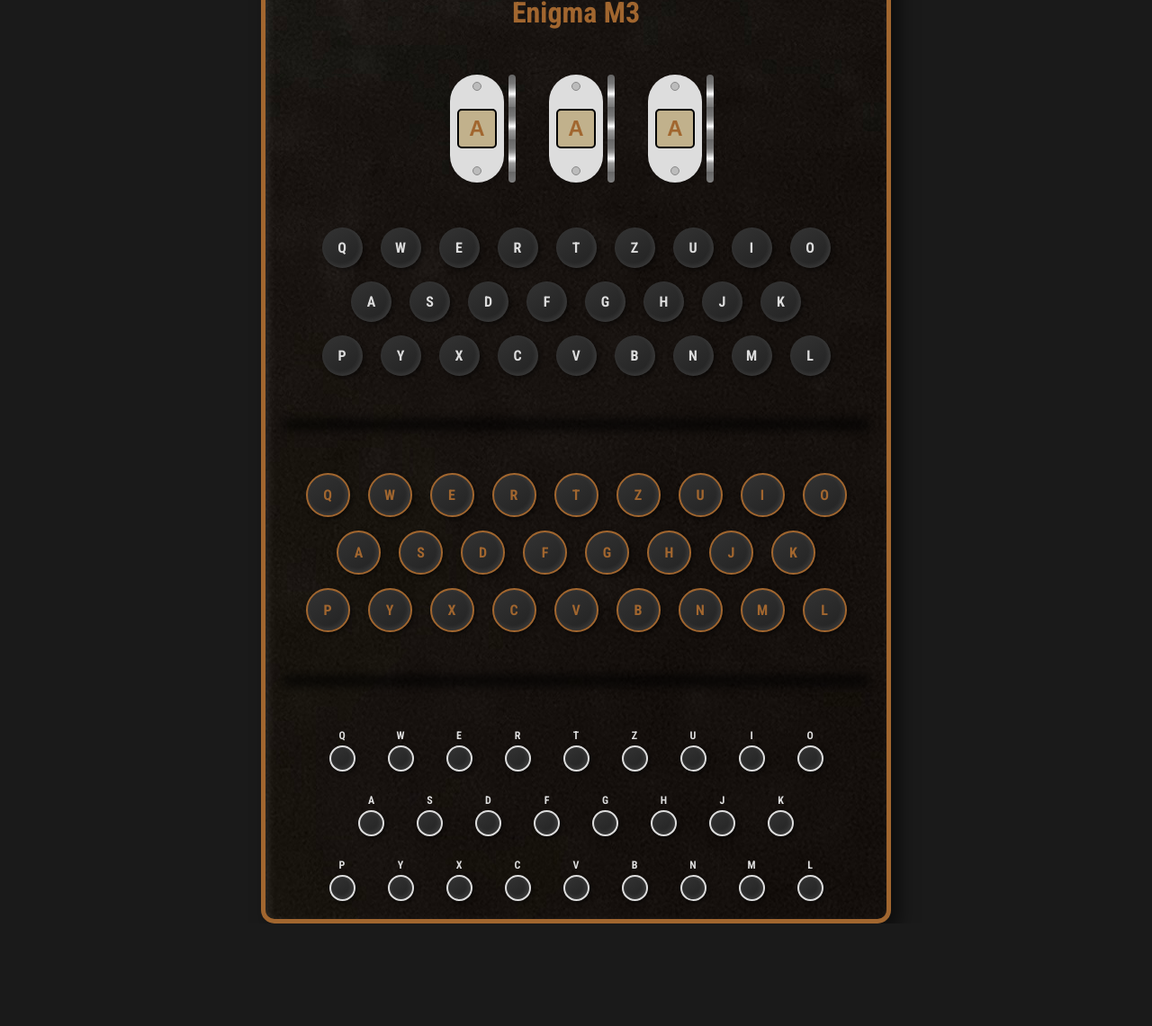
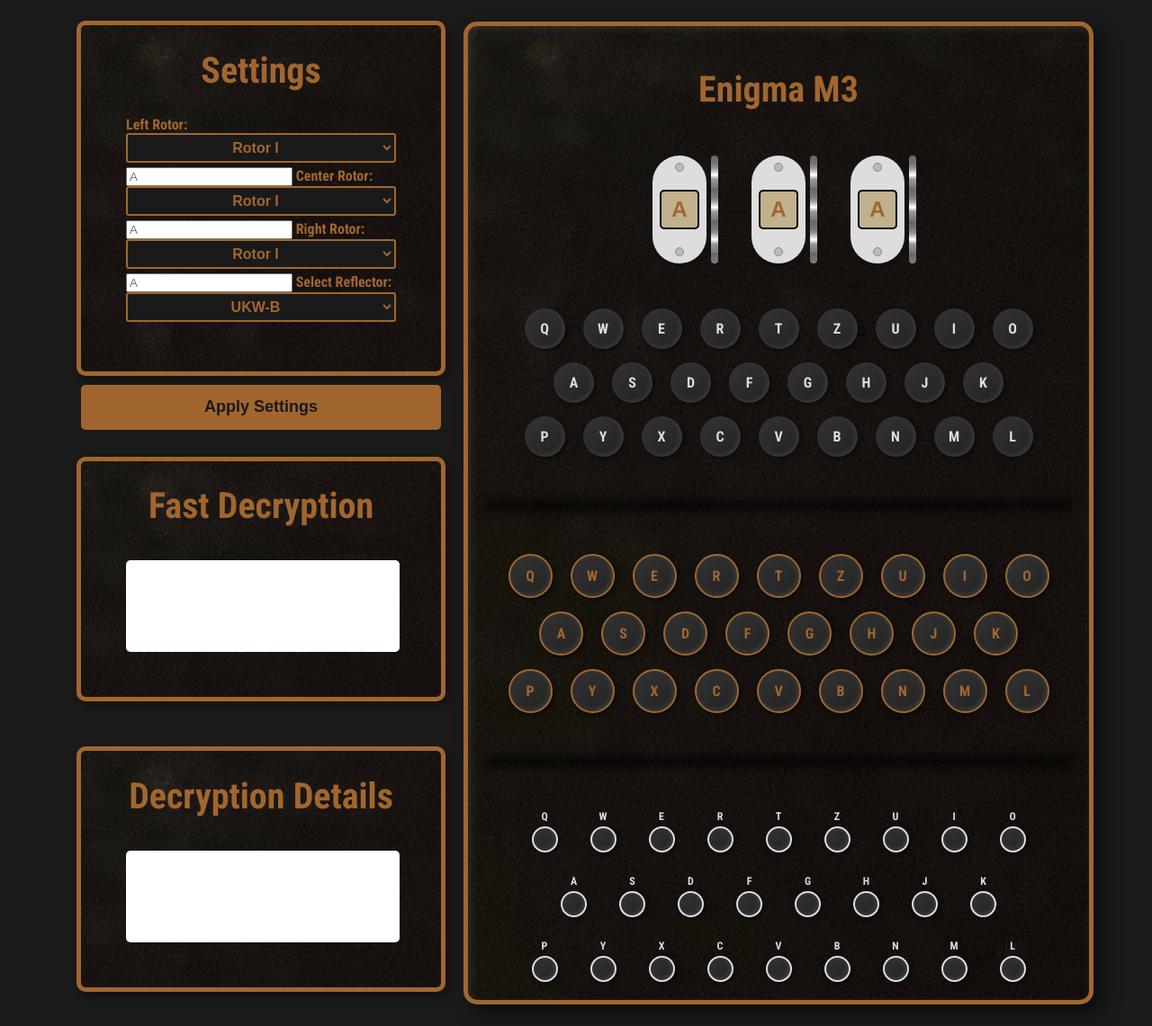
Before and after one commit to Neocle/EnigmaMachine, a Flask app: page / in a window 1280 px wide. Shown: the whole page at 90% size. Before the commit the page ends 1027 px from the top, so only its background shows below. Run offline with Flask 3, Linux system fonts and the light colour scheme.

Commit message:
finally a working version

```diff
--- a/app.py
+++ b/app.py
@@ -1,10 +1,50 @@
-from flask import Flask, render_template
+from flask import Flask, render_template, request, session, jsonify
+from modules.classe_enigma import Enigma
 
 app = Flask(__name__)
+app.secret_key = "clétrèssécurisétqt"
 
 @app.route('/')
 def home():
+    if "enigma" not in session:
+        session["rotor1"] = "1"
+        session["rotor2"] = "2"
+        session["rotor3"] = "3"
+        session["reflector"] = "1"
+
     return render_template("index.html")
+
+@app.route('/set_enigma', methods=['POST'])
+def set_enigma():
+    data = request.get_json()
+    session["rotor1"] = data.get("rotor1")
+    session["rotor2"] = data.get("rotor2")
+    session["rotor3"] = data.get("rotor3")
+
+    session["start1"] = data["start1"]
+    session["start2"] = data["start2"]
+    session["start3"] = data["start3"]
+
+    session["reflector"] = data.get("reflector")
+
+    return jsonify({"message": "Settings updated"})
+
+@app.route('/decrypt', methods=['POST'])
+def decrypt():
+    data = request.get_json()
+    letter = data.get("letter")
+
+    if not letter or len(letter) != 1:
+        return jsonify({"error": "Invalid letter"}), 400
+
+    print(session)
+
+    enigma = Enigma(session["rotor1"], session["rotor2"], session["rotor3"], session["reflector"])
+    enigma.Set_Configuration_depart(session["start1"], session["start2"], session["start3"])
+
+    decrypted_letter = enigma.Decodagelettre(letter)
+
+    return jsonify({"decrypted": decrypted_letter})
 
 if __name__ == '__main__':
     app.run(debug=True, port=8080)
--- a/modules/classe_reflecteur.py
+++ b/modules/classe_reflecteur.py
@@ -31,8 +31,8 @@
                 - reflecteur à renvoie [17, 3, 14, 1, 9, 13, 19, 10, 21, 4, 7, 12, 11, 5, 2, 22, 25, 0, 23, 6, 24, 8, 15, 18, 20, 16]
                 - id à "UKW-C"
         """
-        self.reflecteur = REFLECTEURS[numero -1]["lettres"]
-        self.id = REFLECTEURS[numero - 1]["id"]
+        self.reflecteur = REFLECTEURS[int(numero) -1]["lettres"]
+        self.id = REFLECTEURS[int(numero) - 1]["id"]
 
     def Get_num_reflecteur(self):
         """
@@ -70,4 +70,4 @@
     mon_reflecteur = Reflecteur(2)
     print(mon_reflecteur.reflecteur)
     print(mon_reflecteur.id)
-    print(mon_reflecteur.passage_dans_reflecteur(8))
+    print(mon_reflecteur.passage_dans_reflecteur(16))
--- a/static/css/style.css
+++ b/static/css/style.css
@@ -1,6 +1,5 @@
 @import url('https://fonts.googleapis.com/css2?family=Roboto+Condensed:wght@700&display=swap');
 
-/* General Styling */
 body {
     background-color: #1a1a1a;
     color: #A1662F;
@@ -8,11 +7,12 @@
     display: flex;
     justify-content: center;
     align-items: center;
-    height: 120vh;
-    overflow: auto;
 }
 
-/* Enigma Machine Container */
+h1 {
+    text-align: center;
+}
+
 .enigma {
     width: 650px;
     background-image: url('../images/enigma_bg.jpeg');
@@ -22,9 +22,78 @@
                 inset 3px 3px 10px rgba(255, 255, 255, 0.1);
     padding: 20px;
     text-align: center;
+    overflow: auto;
 }
 
-/* Rotors */
+.settings-panel {
+    background-image: url('../images/enigma_bg.jpeg');
+    border: 5px solid #A1662F;
+    margin: 10px;
+    margin-bottom: 0px;
+    padding: 50px;
+    padding-top: 0px;
+    width: 300px;
+    text-align: left;
+    border-radius: 10px;
+    box-shadow: 5px 5px 10px rgba(0, 0, 0, 0.3);
+}
+
+.apply-settings {
+    width: 400px;
+    height: 50px;
+    font-size: 18px;
+    font-weight: bold;
+    color: #1a1a1a;
+    background: #A1662F;
+    border: 2px solid #A1662F;
+    border-radius: 5px;
+    cursor: pointer;
+    transition: all 0.3s ease-in-out;
+}
+
+select {
+    width: 100%;
+    padding: 5px;
+    font-size: 16px;
+    color: #A1662F;
+    background: #1a1a1a;
+    border: 2px solid #A1662F;
+    border-radius: 3px;
+    outline: none;
+    font-weight: bold;
+    text-align: center;
+    margin-bottom: 5px;
+}
+
+select:hover {
+    border-color: #814E23;
+}
+
+select:focus {
+    box-shadow: 0 0 5px #A1662F;
+}
+
+.apply-settings:hover {
+    background: #814E23;
+    border-color: #814E23;
+}
+
+.apply-settings:active {
+    transform: scale(0.95);
+}
+
+.settings-group {
+    margin-bottom: 10px;
+}
+
+.settings-group label {
+    display: block;
+    font-size: 18px;
+    font-weight: bold;
+    margin-bottom: 5px;
+    color: #A1662F;
+}
+
 .rotor-container {
     display: flex;
     justify-content: center;
@@ -121,7 +190,6 @@
     filter: blur(6px);
 }
 
-/* Lampboard and Keyboard */
 .lampboard, .keyboard {
     display: flex;
     flex-direction: column;
@@ -138,19 +206,16 @@
     margin-top: 20px;
 }
 
-/* Ensure rows are centered */
 .row {
     display: flex;
     justify-content: center;
     gap: 20px;
 }
 
-/* Spacers to create staggered effect */
 .spacer {
     width: 50px;
 }
 
-/* Key and Lamp styling */
 .key {
     width: 45px;
     height: 45px;
@@ -218,23 +283,48 @@
     border: 2px solid #814E23;
 }
 
-.key:active {
-    width: 40px;
-    height: 40px;
+.key:active, .key.active {
+    transform: scale(0.9);
     color: #814E23;
-    border: 5px solid #814E23;
 }
-
-.key.active {
-    width: 40px;
-    height: 40px;
-    color: #814E23;
-    border: 5px solid #814E23;
-}
-
 
 .lamp.active {
     color: #fff;
     background: #fff;
     box-shadow: 0 0 20px #fff;
 }
+
+.decryption-container {
+    display: flex;
+    flex-direction: column;
+    align-items: center;
+    gap: 10px;
+    margin-top: 5px;
+    margin-bottom: 10px;
+}
+
+.fast-decryption, .decryption-details {
+    background-image: url('../images/enigma_bg.jpeg');
+    border: 5px solid #A1662F;
+    margin: 20px;
+    padding: 50px;
+    padding-top: 0px;
+    width: 300px;
+    text-align: center;
+    border-radius: 10px;
+    box-shadow: 5px 5px 10px rgba(0, 0, 0, 0.3);
+}
+
+h1 {
+    font-size: 40px;
+    color: #A1662F;
+}
+
+.fast-decryption input, .decryption-details input {
+    width: 100%;
+    height: 100px;
+    border: none;
+    border-radius: 5px;
+    margin-top: 10px;
+    font-size: 16px;
+}
--- a/static/js/script.js
+++ b/static/js/script.js
@@ -66,13 +66,58 @@
         setTimeout(() => keyElement.classList.remove("active"), 500);
     }
 });
+
+function applySettings() {
+    const rotor1 = document.getElementById("rotor1").value;
+    const rotor2 = document.getElementById("rotor2").value;
+    const rotor3 = document.getElementById("rotor3").value;
+
+    const start1 = document.getElementById("start1").value.toUpperCase() || "A";
+    const start2 = document.getElementById("start2").value.toUpperCase() || "A";
+    const start3 = document.getElementById("start3").value.toUpperCase() || "A";
+
+    const reflector = document.getElementById("reflector").value;
+
+    if (!/^[A-Z]$/.test(start1) || !/^[A-Z]$/.test(start2) || !/^[A-Z]$/.test(start3)) {
+        alert("Rotor positions must be a single letter (A-Z)!");
+        return;
+    }
+
+    document.getElementById("rotor1-label").textContent = start1;
+    document.getElementById("rotor2-label").textContent = start2;
+    document.getElementById("rotor3-label").textContent = start3;
+
+    fetch('/set_enigma', {
+        method: 'POST',
+        headers: { 'Content-Type': 'application/json' },
+        body: JSON.stringify({
+            rotor1, start1,
+            rotor2, start2,
+            rotor3, start3,
+            reflector
+        })
+    }).then(response => response.json()).then(data => {
+        console.log("Settings saved:", data);
+    }).catch(error => console.error("Error:", error));
+}
+
 function pressKey(letter) {
     document.querySelectorAll(".lamp").forEach(lamp => lamp.classList.remove("active"));
-    const lamp = document.getElementById(`L-${letter}`);
-    if (lamp) {
-        lamp.classList.add("active");
-        setTimeout(() => {
-            lamp.classList.remove("active");
-        }, 500);
-    }
+
+    fetch("/decrypt", {
+        method: "POST",
+        headers: { "Content-Type": "application/json" },
+        body: JSON.stringify({ letter })
+    })
+    .then(response => response.json())
+    .then(data => {
+        if (data.decrypted) {
+            const lamp = document.getElementById(`L-${data.decrypted}`);
+            if (lamp) {
+                lamp.classList.add("active");
+                setTimeout(() => lamp.classList.remove("active"), 500);
+            }
+        }
+    })
+    .catch(error => console.error("Error:", error));
 }
--- a/templates/index.html
+++ b/templates/index.html
@@ -7,21 +7,72 @@
     <link rel="stylesheet" href="{{ url_for('static', filename='css/style.css') }}">
 </head>
 <body>
+    <div class="decryption-container">
+        <div class="settings-panel">
+            <h1>Settings</h1>
+            <label for="rotor1">Left Rotor:</label>
+            <select id="rotor1">
+                <option value="1">Rotor I</option>
+                <option value="2">Rotor II</option>
+                <option value="3">Rotor III</option>
+                <option value="4">Rotor IV</option>
+                <option value="5">Rotor V</option>
+            </select>
+            <input type="text" id="start1" maxlength="1" placeholder="A" class="rotor-start">
+
+            <label for="rotor2">Center Rotor:</label>
+            <select id="rotor2">
+                <option value="1">Rotor I</option>
+                <option value="2">Rotor II</option>
+                <option value="3">Rotor III</option>
+                <option value="4">Rotor IV</option>
+                <option value="5">Rotor V</option>
+            </select>
+            <input type="text" id="start2" maxlength="1" placeholder="A" class="rotor-start">
+
+            <label for="rotor3">Right Rotor:</label>
+            <select id="rotor3">
+                <option value="1">Rotor I</option>
+                <option value="2">Rotor II</option>
+                <option value="3">Rotor III</option>
+                <option value="4">Rotor IV</option>
+                <option value="5">Rotor V</option>
+            </select>
+            <input type="text" id="start3" maxlength="1" placeholder="A" class="rotor-start">
+
+            <label for="reflector">Select Reflector:</label>
+            <select id="reflector">
+                <option value="1">UKW-B</option>
+                <option value="2">UKW-C</option>
+            </select>
+        </div>
+        <button class="apply-settings" onclick="applySettings()">Apply Settings</button>
+
+        <div class="fast-decryption">
+            <h1>Fast Decryption</h1>
+            <input type="text">
+        </div>
+        <div class="decryption-details">
+            <h1>Decryption Details</h1>
+            <input type="text">
+        </div>
+    </div>
+
     <div class="enigma">
         <h1>Enigma M3</h1>
         <div class="rotor-container">
             <div class="rotor">
-                <div class="label">A</div>
+                <div class="label" id="rotor1-label">A</div>
                 <div class="screw top"></div>
                 <div class="screw bottom"></div>
             </div>
             <div class="rotor">
-                <div class="label">A</div>
+                <div class="label" id="rotor2-label">A</div>
                 <div class="screw top"></div>
                 <div class="screw bottom"></div>
             </div>
             <div class="rotor">
-                <div class="label">A</div>
+                <div class="label" id="rotor3-label">A</div>
                 <div class="screw top"></div>
                 <div class="screw bottom"></div>
             </div>
```
Also changed, not shown: modules/classe_enigma.py (+11 -10 lines), modules/classe_rotor.py (+17 -19 lines).
